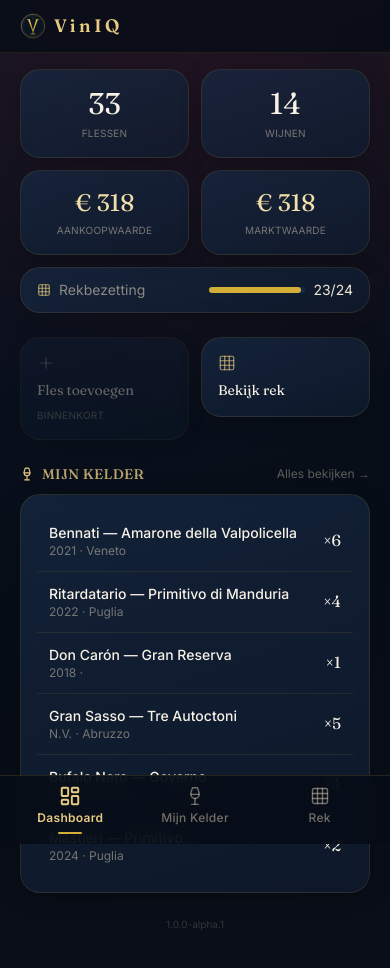
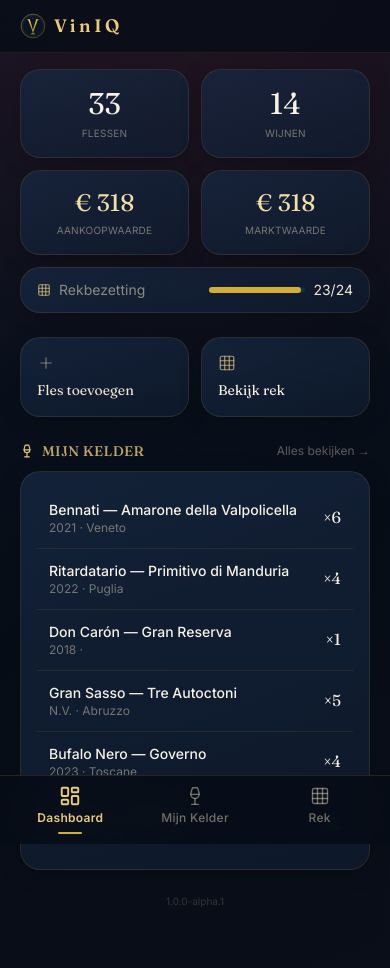
Before and after one commit to goemanalexander/VinIQ, a Next.js app: page / in a window 390 px wide. Shown: the top 968 px of the page. Built offline with nearby package versions, Linux system fonts and the light colour scheme.

Commit message:
feat: enable add-new-wine links and numeric mobile price keyboard

```diff
--- a/app/page.tsx
+++ b/app/page.tsx
@@ -78,14 +78,12 @@ export default function DashboardPage() {
         {/* Quick actions */}
         <section className="mb-6">
           <div className="grid grid-cols-2 gap-3">
-            {/* Stub: toevoegen is Phase 2 */}
-            <div title="Beschikbaar in fase 2" className="cursor-not-allowed">
-              <Card className="flex flex-col gap-2 p-3.5 opacity-40">
+            <Link href="/kelder/toevoegen">
+              <Card className="flex flex-col gap-2 p-3.5 transition-transform active:scale-[0.98]">
                 <Plus size={18} strokeWidth={1.6} className="text-cream-300/50" />
                 <span className="font-display text-sm text-cream-200">Fles toevoegen</span>
-                <span className="text-[10px] text-cream-300/50 uppercase tracking-wide">Binnenkort</span>
               </Card>
-            </div>
+            </Link>
             <Link href="/kelder/rek">
               <Card className="flex flex-col gap-2 p-3.5 transition-transform active:scale-[0.98]">
                 <Grid3X3 size={18} strokeWidth={1.6} className="text-gold-400/70" />
```
